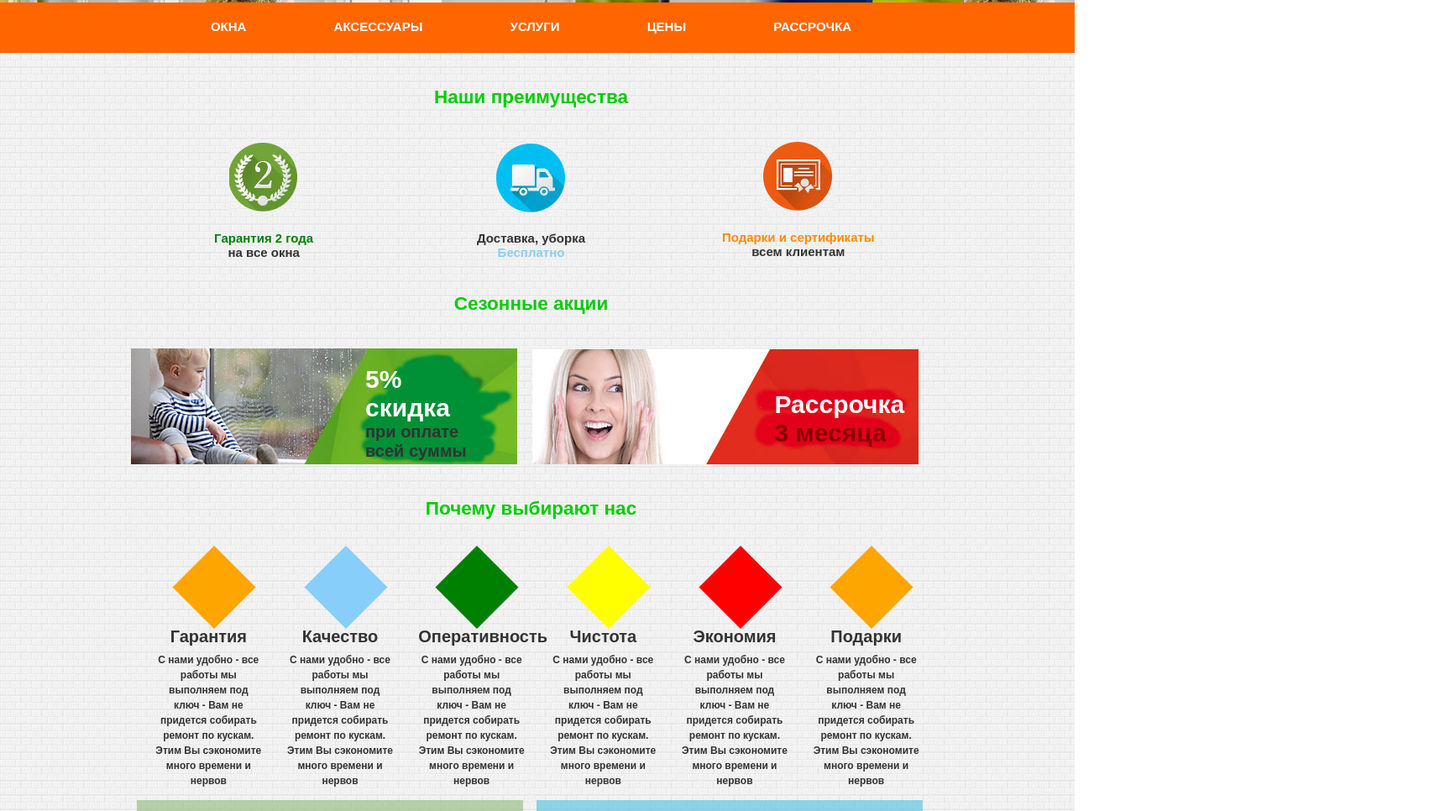
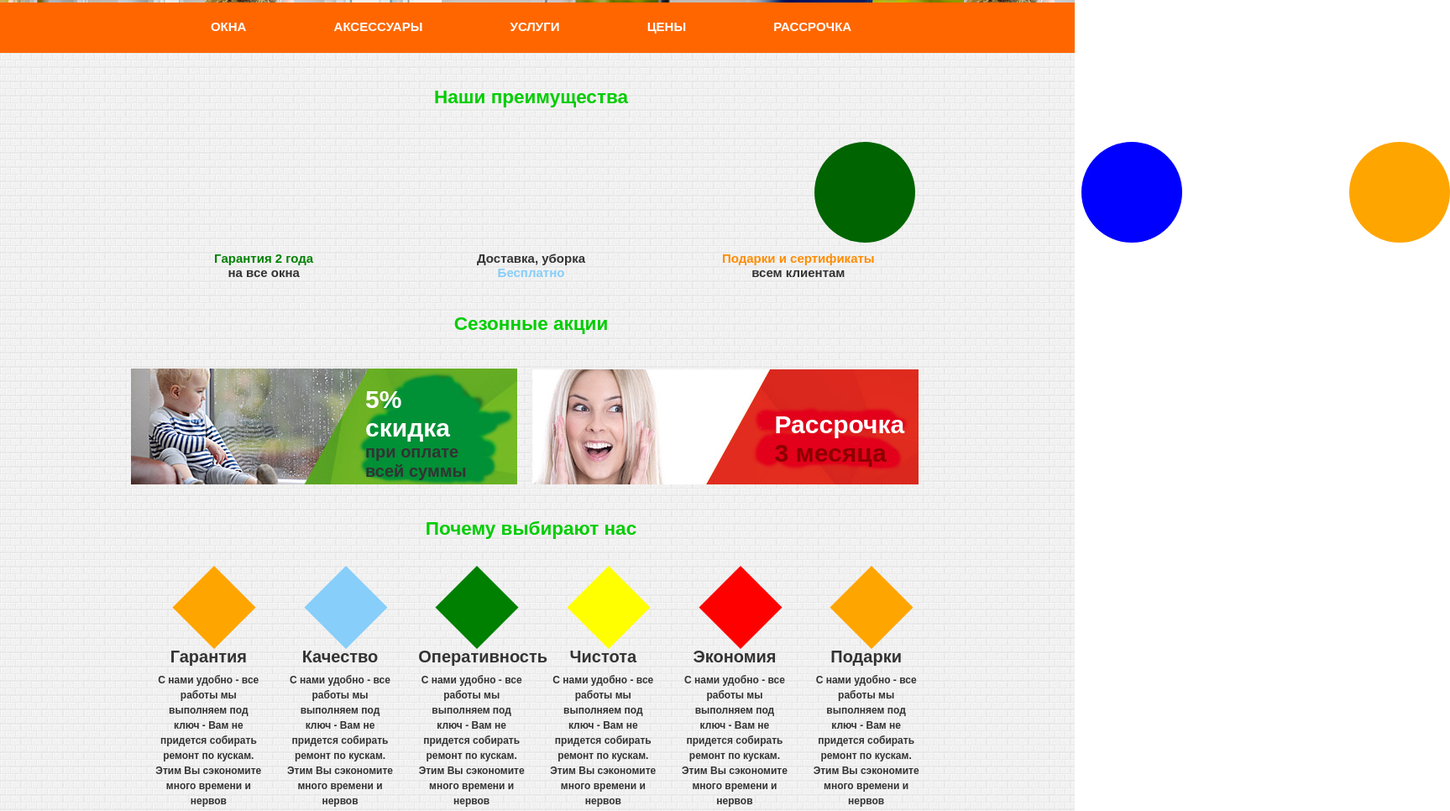
Before and after one commit to 5013040/5--------, a plain HTML site: page index.html in a window 1280 px wide. Shown: the part 674-1640 px from the top of the page at 84% size, 1727 px wide, since content can reach past the window. Drawn offline with nearby package versions, Linux system fonts and the light colour scheme.

Commit message:
поменяла картинки крожков

```diff
--- a/css/style.css
+++ b/css/style.css
@@ -195,12 +195,28 @@ header .button{
     width:940px;
     margin:0 auto;
 }
+.advantage .circle{
+    width: 120px;
+    height: 120px;
+    -moz-border-radius: 60px;
+    -webkit-border-radius: 60px;
+    border-radius: 60px;
+    margin-bottom: 10px;
+    margin-left:  800px;
+}
+.advantage .blue_circle{
+    background-color: blue;
+}
+.advantage .green_circle{
+    background-color: darkgreen;
+}
+.advantage .orange_circle{
+    background-color: orange;
+}
 .advantage .icons{
     text-align: center;
 }
-.advantage .icons img{
-    padding-bottom: 1.25em;
-}
+
 .advantage .icons span{
     font-weight: bold;
 }
--- a/index.html
+++ b/index.html
@@ -112,16 +112,20 @@
         </div>
         <div class="advantage wrap" >
             <div class="row icons">
-                <div class="col-md-4 col-sm-4 col-xs-4">
-                    <img src="img/garant.png" alt="alt">
+                <div class="col-md-4 col-sm-4 col-xs-4 ">
+                    <div class="circle green_circle">
+                    </div>
                     <p class="garant"><span>Гарантия 2 года</span> <br/> на все окна</p>
+
                 </div>
-                <div class="col-md-4 col-sm-4 col-xs-4">
-                    <img src="img/dostavka.png" alt="alt">
+                <div class="col-md-4 col-sm-4 col-xs-4 ">
+                    <div class="circle blue_circle">
+                    </div>
                     <p class="free">Доставка, уборка <br/><span>Бесплатно</span></p>
                 </div>
-                <div class="col-md-4 col-sm-4 col-xs-4">
-                    <img src="img/diplom.png" alt="alt">
+                <div class="col-md-4 col-sm-4 col-xs-4 ">
+                    <div class="circle orange_circle">
+                    </div>
                     <p class="present"><span>Подарки и сертификаты</span> <br/> всем клиентам</p>
                 </div>
             </div>
@@ -266,13 +270,13 @@
         </div>
         <div class="wrap">
             <div class="row">
-                <div class="col-md-3  col-xs-offset-1 col-xs-4">
+                <div class="col-md-3 ">
                     <img src="img/certif.png" alt="certificate">
                 </div>
                 <div class="col-md-3 ">
                     <img src="img/certif.png" alt="certificate">
                 </div>
-                <div class="col-md-3 col-xs-offset-1 col-xs-4">
+                <div class="col-md-3 ">
                     <img src="img/certif.png" alt="certificate">
                 </div>
                 <div class="col-md-3">
```
